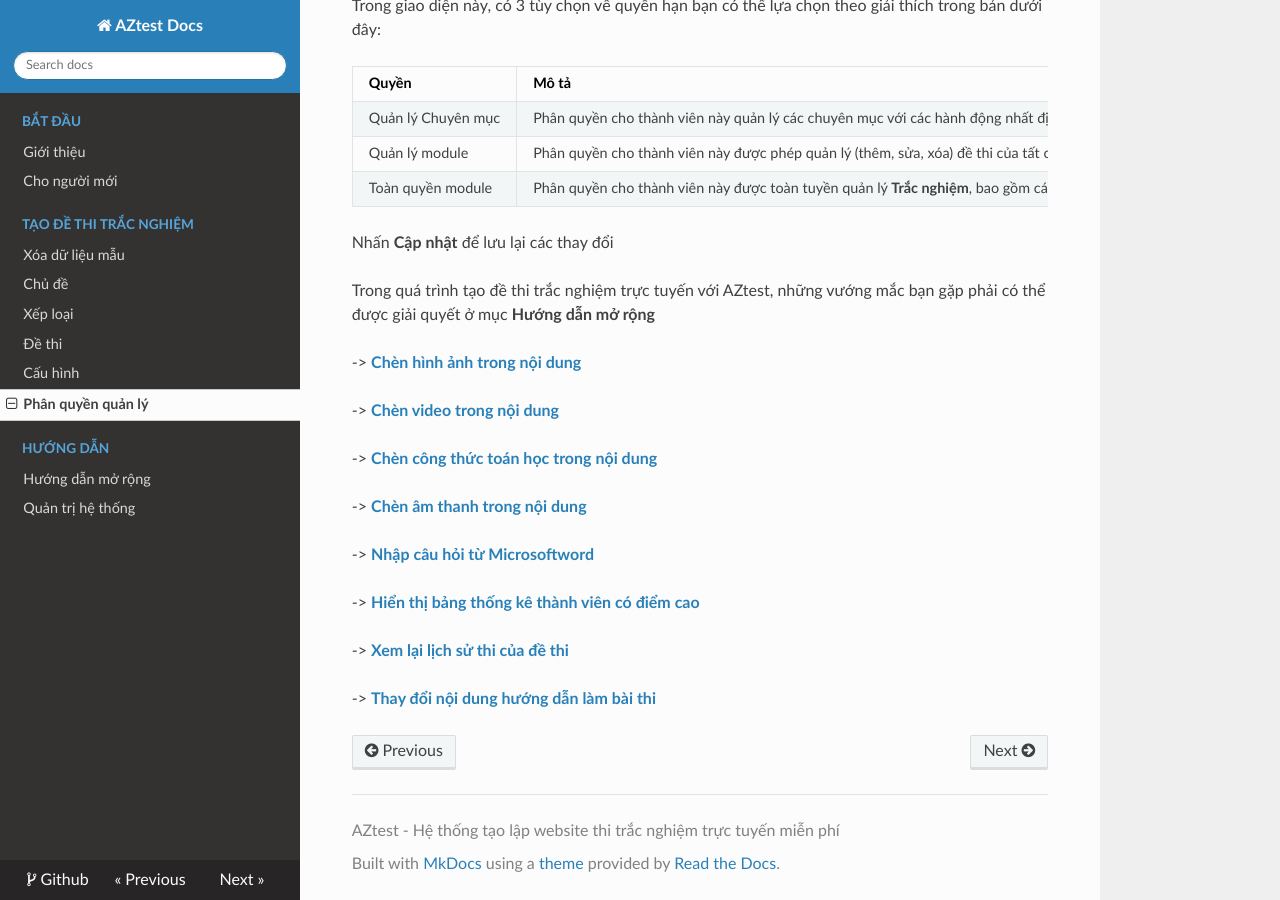
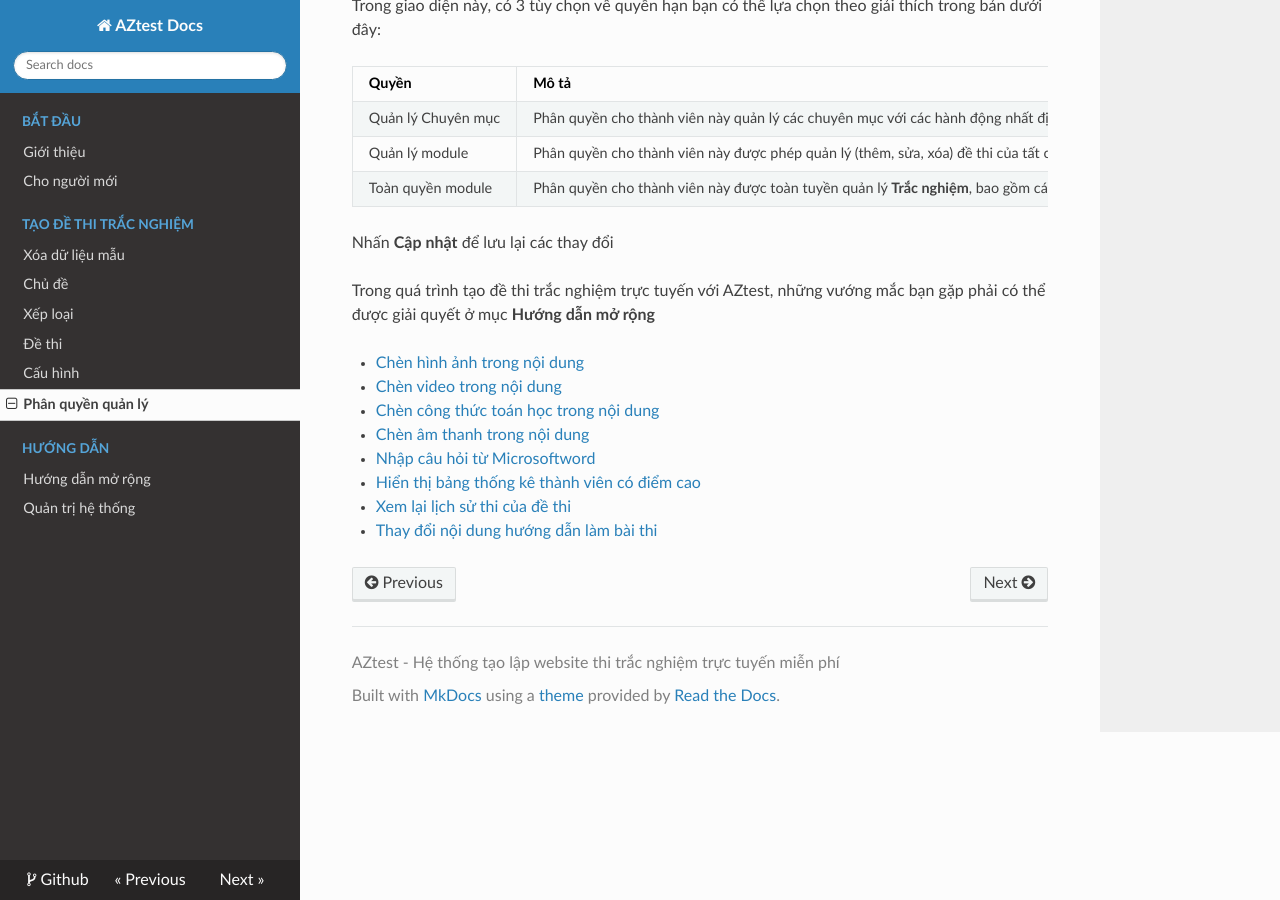
Before and after one commit to mynukeviet/aztest-docs, an MkDocs documentation site: the page built from docs/phan-quyen-quan-ly.md, in a window 1280 px wide and 900 px high, scrolled down 1517 px. Built offline with MkDocs 1.6.1, drawn with Linux system fonts in a browser that asks for light colours; nearby versions of some CDN libraries; old or Windows-style settings are respelled for this version of MkDocs.

```diff
--- a/docs/phan-quyen-quan-ly.md
+++ b/docs/phan-quyen-quan-ly.md
@@ -34,18 +34,11 @@ Nhấn **Cập nhật** để lưu lại các thay đổi
 
 Trong quá trình tạo đề thi trắc nghiệm trực tuyến với AZtest, những vướng mắc bạn gặp phải có thể được giải quyết ở mục **Hướng dẫn mở rộng**
 
--> [**Chèn hình ảnh trong nội dung**](/huong-dan-mo-rong/chen-hinh-anh-trong-noi-dung/)
-
--> [**Chèn video trong nội dung**](/huong-dan-mo-rong/chen-video-trong-noi-dung/)
-
--> [**Chèn công thức toán học trong nội dung**](/huong-dan-mo-rong/chen-cong-thuc-trong-noi-dung/)
-
--> [**Chèn âm thanh trong nội dung**](/huong-dan-mo-rong/chen-am-thanh-trong-noi-dung/)
-
--> [**Nhập câu hỏi từ Microsoftword**](/huong-dan-mo-rong/nhap-cau-hoi-tu-microsoftword/)
-
--> [**Hiển thị bảng thống kê thành viên có điểm cao**](/huong-dan-mo-rong/hien-thi-bang-thong-ke-thanh-vien-diem-cao/)
-
--> [**Xem lại lịch sử thi của đề thi**](/huong-dan-mo-rong/xem-lai-lich-su-thi-cua-de-thi/)
-
--> [**Thay đổi nội dung hướng dẫn làm bài thi**](/huong-dan-mo-rong/thay-doi-noi-dung-huong-dan-lam-bai-thi/)
+- [Chèn hình ảnh trong nội dung](/huong-dan-mo-rong/chen-hinh-anh-trong-noi-dung/)
+- [Chèn video trong nội dung](/huong-dan-mo-rong/chen-video-trong-noi-dung/)
+- [Chèn công thức toán học trong nội dung](/huong-dan-mo-rong/chen-cong-thuc-trong-noi-dung/)
+- [Chèn âm thanh trong nội dung](/huong-dan-mo-rong/chen-am-thanh-trong-noi-dung/)
+- [Nhập câu hỏi từ Microsoftword](/huong-dan-mo-rong/nhap-cau-hoi-tu-microsoftword/)
+- [Hiển thị bảng thống kê thành viên có điểm cao](/huong-dan-mo-rong/hien-thi-bang-thong-ke-thanh-vien-diem-cao/)
+- [Xem lại lịch sử thi của đề thi](/huong-dan-mo-rong/xem-lai-lich-su-thi-cua-de-thi/)
+- [Thay đổi nội dung hướng dẫn làm bài thi](/huong-dan-mo-rong/thay-doi-noi-dung-huong-dan-lam-bai-thi/)
```
